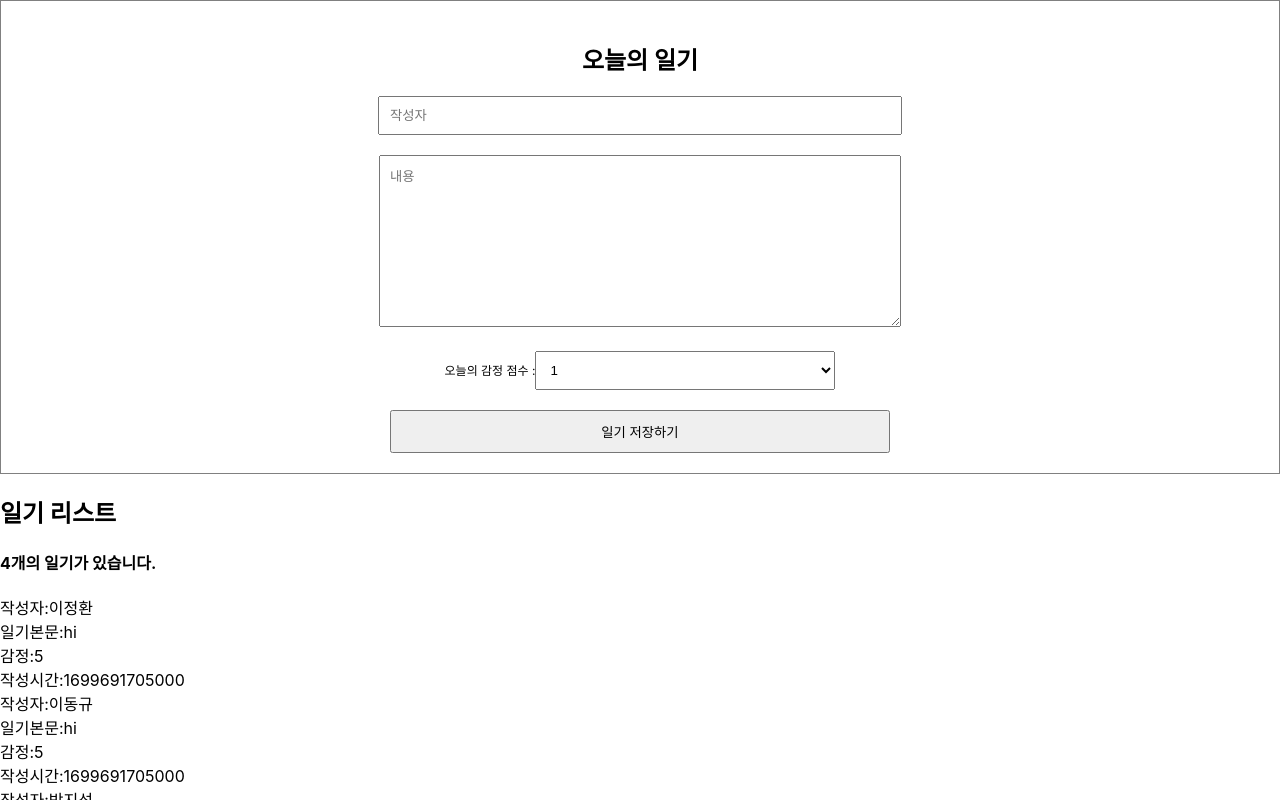
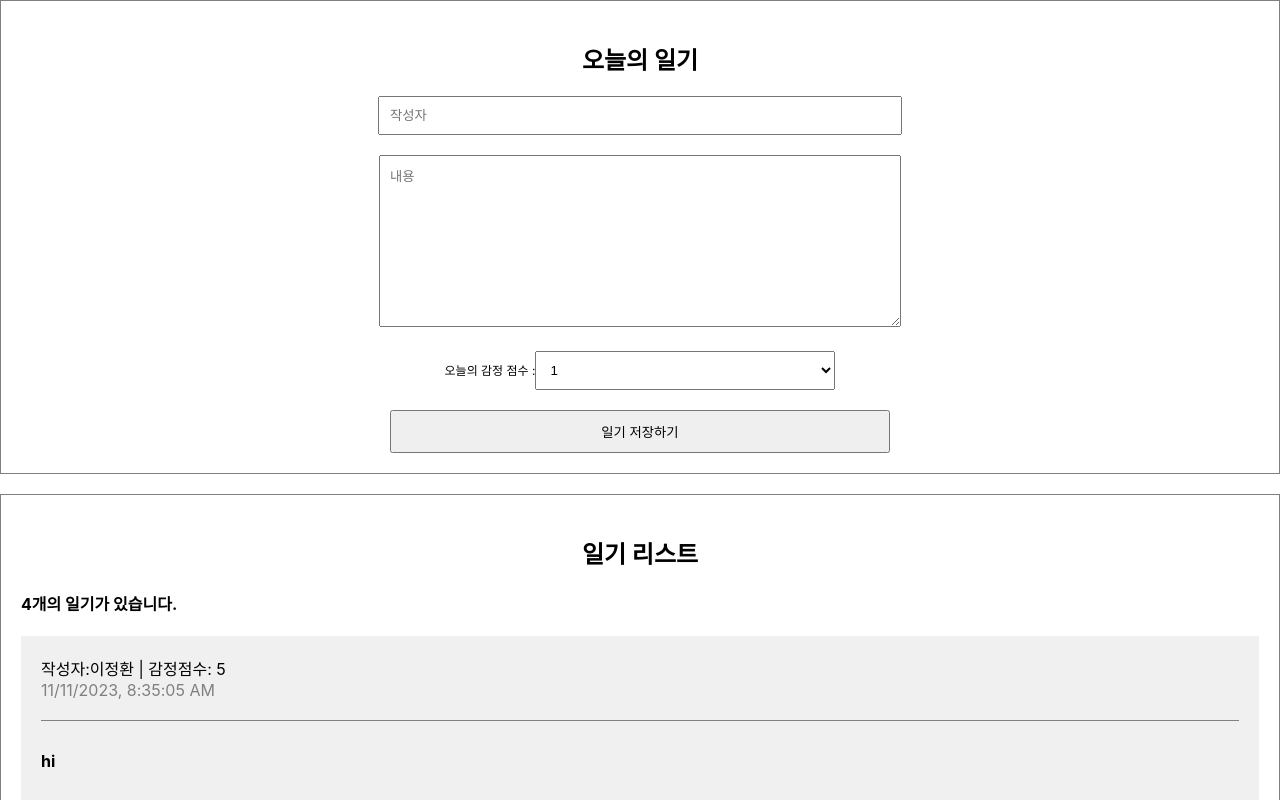
Before and after one commit to ldkstellar/React-diary, a React (Create React App) app: page / in a window 1280 px wide. Shown: the top 800 px of the page. Built offline with nearby package versions, Linux system fonts and the light colour scheme.

Commit message:
list-rendering

```diff
--- a/src/App.css
+++ b/src/App.css
@@ -1,13 +1,11 @@
-.DiaryList{
 
-}
 .DiaryEditor{
   border: 1px solid grey;
   text-align: center;
   padding: 20px;
 }
 
-.DiaryEditor input , textarea{
+.DiaryEditor input ,textarea{
   margin-bottom: 20px;
   width: 500px;
   padding: 10px;
@@ -28,3 +26,37 @@
   padding: 10px;
   cursor: pointer;
 }
+
+/* List */
+.DiaryList{
+ border: 1px solid grey;
+ padding: 20px;
+ margin-top: 20px;
+}
+
+.DiaryList h2{
+  text-align: center;
+}
+/* Item */
+
+.DiaryItem{
+  background-color: rgb(240,240,240);
+  margin-bottom: 10px;
+  padding: 20px;
+}
+
+.DiaryItem .info{
+  border-bottom: 1px solid grey;
+  padding-bottom: 20px;
+  margin-bottom: 10px;
+}
+
+.DiaryItem .date{
+  color: gray;
+}
+
+.DiaryItem .content{
+  font-weight: bold;
+  margin-top: 30px;
+  margin-bottom: 30px;
+}
--- a/src/App.tsx
+++ b/src/App.tsx
@@ -9,6 +9,7 @@ export type Info = {
   emotion:number
   created_date:number
 };
+
 
 const dummyList:Info[] = [
   {
--- a/src/DiaryEditor.tsx
+++ b/src/DiaryEditor.tsx
@@ -56,7 +56,7 @@ const DiaryEditor = () => {
             </div>
 
             <div>
-                <text style={{fontSize:12}}>오늘의 감정 점수 :</text>
+                <span style={{fontSize:12}}>오늘의 감정 점수 :</span>
                 <select
                    name="emotion" value={state.emotion} onChange={handleChange}>
                     <option value={1}>1</option>
--- /dev/null
+++ b/src/DiaryItem.tsx
@@ -0,0 +1,22 @@
+import { Info } from "./App";
+
+const DiaryItem = ({autor,content,emotion,created_date}:Info)=>{
+
+    return(
+        <div className="DiaryItem">
+            <div className="info">
+                <span>
+                    작성자:{autor} | 감정점수: {emotion}
+                </span>
+                <br/>
+                <span className="date">{new Date(created_date).toLocaleString()}</span>
+            </div>
+                <div className="content">{content}</div>
+        </div>
+
+
+    )
+
+}
+
+export default DiaryItem;
--- a/src/DiaryList.tsx
+++ b/src/DiaryList.tsx
@@ -1,20 +1,19 @@
 import {Info} from './App';
+import DiaryItem from './DiaryItem';
+interface Props{
+    setList?:Info[]
+}
 
-
-export default({setList}:{setList:Info[]})=>{
+// 타입스크립트는 default props를 이렇게 하는 것을 권장 한다.
+const DiaryList = ({setList = []}:{setList?:Info[]})=>{
     return(
     <div className="DiaryList">
         <h2>일기 리스트</h2>
         <h4>{setList.length}개의 일기가 있습니다.</h4>
         <div>
             {
-            setList.map((i)=>(
-                <div>
-                    <div>작성자:{i.autor}</div>
-                    <div>일기본문:{i.content}</div>
-                    <div>감정:{i.emotion}</div>
-                    <div>작성시간:{i.created_date}</div>
-                </div>
+            setList.map((e,i)=>(
+                <DiaryItem key={e.id} {...e}/>
                 )
             )
             }
@@ -23,4 +22,6 @@ export default({setList}:{setList:Info[]})=>{
     </div>
 
     )
-}
+};
+
+export default DiaryList;
```
